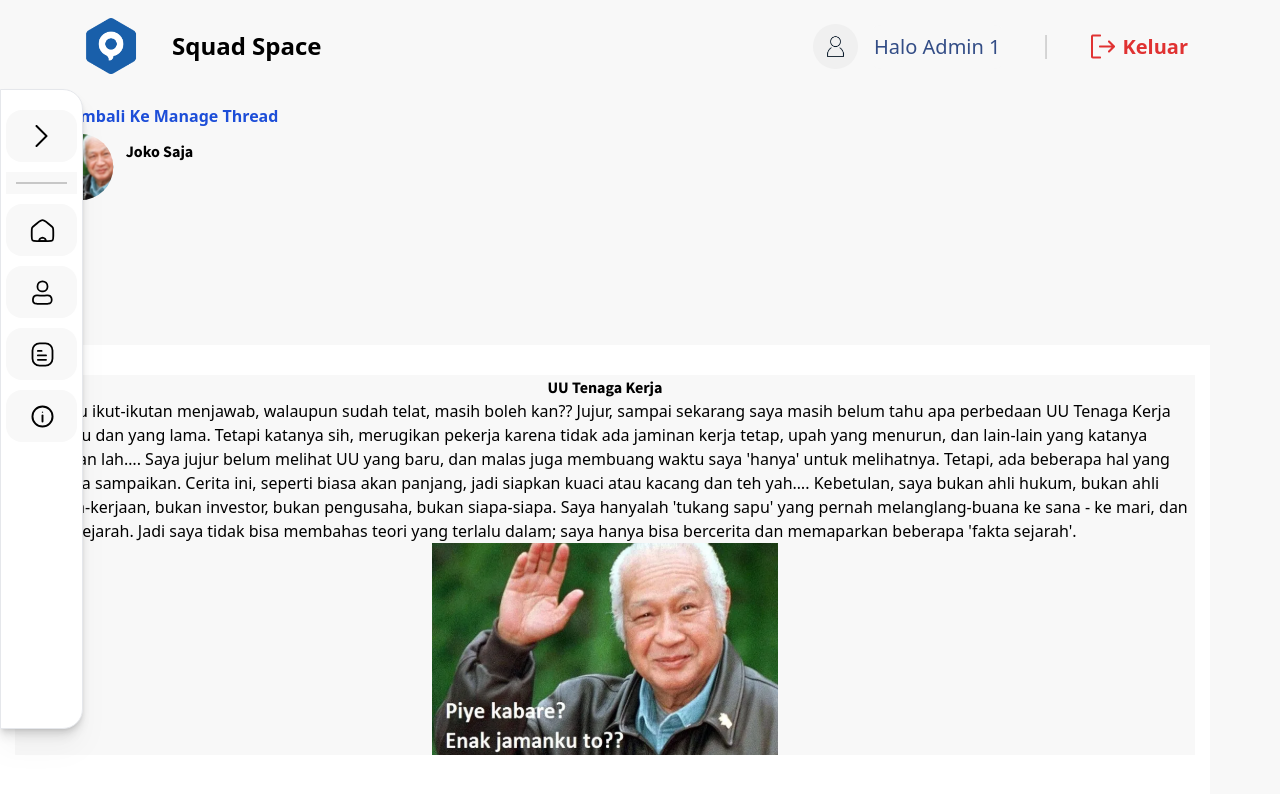
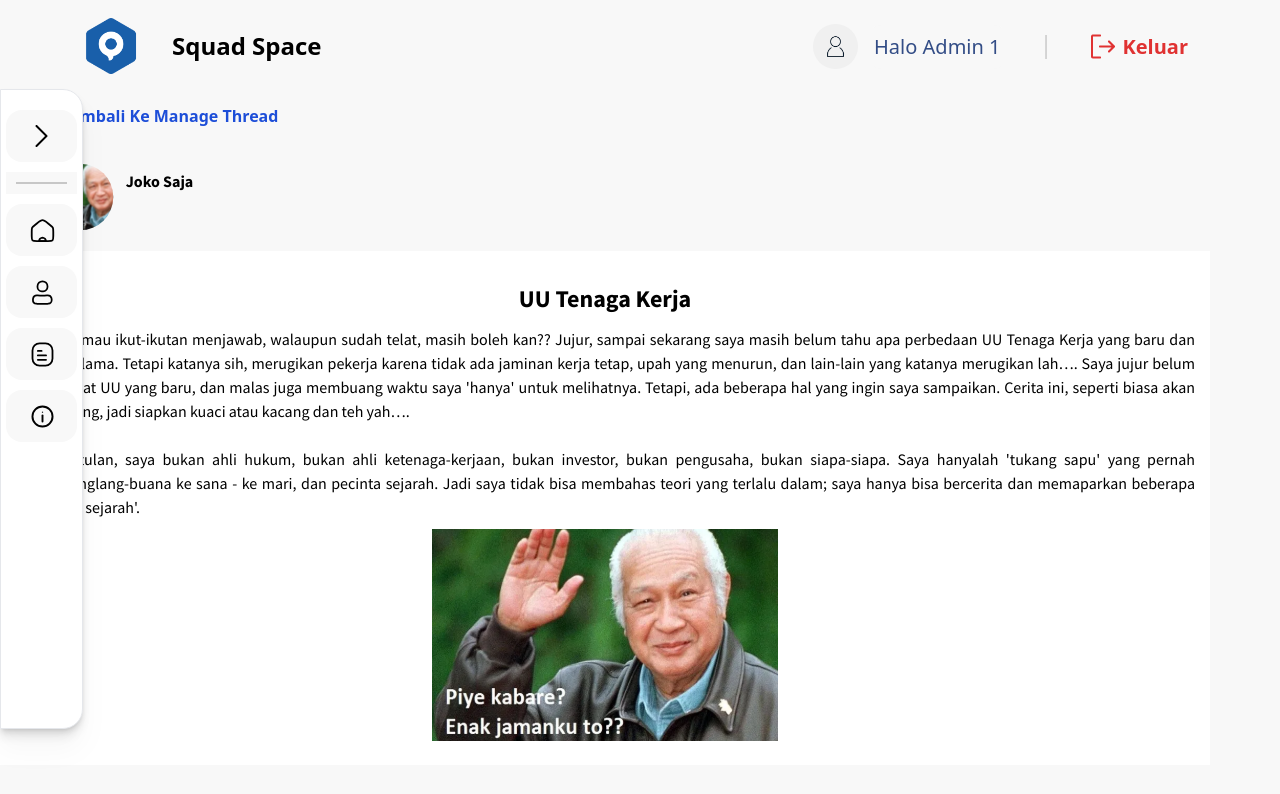
Before and after one commit to Capstone-Project-Kelompok-15/capstone-frontend, a React (Vite) app: page /show in a window 1280 px wide. Shown: the top 794 px of the page. Built offline with nearby package versions, Linux system fonts and the light colour scheme.

Commit message:
fix: thread

```diff
--- a/src/components/molecules/LaporanThread/LaporanThread.molecules.jsx
+++ b/src/components/molecules/LaporanThread/LaporanThread.molecules.jsx
@@ -3,11 +3,11 @@ import React from 'react'
 function LaporanThread() {
   return (
 
-    <div id='container_middle' className='rounded-md mt-3 flex justify-center items-center h-24  bg-white'>
+    <div id='container_middle' className='rounded-md mt-3 flex justify-center items-center h-24 w-[1210px]  bg-white'>
 
           <div>
-          <p id='jumlahthread' className='text-center text-[16px] font-source-sans'>999</p>
-          <p id='keteranganthread' className='text-center text-[16px] font-source-sans'>Jumlah Thread</p>
+          <p id='jumlahthread' className='text-center text-[16px] font-source-sans bg-white'>999</p>
+          <p id='keteranganthread' className='text-center text-[16px] font-source-sans bg-white'>Jumlah Thread</p>
           </div>
           </div>
   )
--- a/src/components/molecules/LihatThread/LihatThread.molecule.jsx
+++ b/src/components/molecules/LihatThread/LihatThread.molecule.jsx
@@ -3,22 +3,25 @@ import ThreadPhoto from '../../../assets/Threadphoto.svg'
 
 function LihatThread() {
   return (
-    <div className='h-[514px] w-[1210px] bg-white mt-[144px] px-[15px] py-[30px]'>
-        <div className='justify-center items-center'>
-          <h1 className='text-center font-source-sans font-bold'>UU Tenaga Kerja</h1>
+    <div className='h-[514px] w-[1210px] bg-white mt-[20px] px-[15px] py-[30px]'>
+        <div className='justify-center items-center bg-white'>
+          <h1 className='text-center font-source-sans font-bold bg-white text-[24px]'>UU Tenaga Kerja</h1>
         </div>
         <div>
-          <p>Saya mau ikut-ikutan menjawab, walaupun sudah telat, masih boleh kan?? Jujur, sampai sekarang saya masih belum tahu apa perbedaan UU Tenaga Kerja yang baru dan yang lama.
+          <p className='text-justify text-[16px] font-source-sans font-normal mt-[10px] ml-[30px] bg-white'>Saya mau ikut-ikutan menjawab, walaupun sudah telat, masih boleh kan?? Jujur, sampai sekarang saya masih belum tahu apa perbedaan UU Tenaga Kerja yang baru dan yang lama.
             Tetapi katanya sih, merugikan pekerja karena tidak ada jaminan kerja tetap, upah yang menurun, dan lain-lain yang katanya merugikan lah&hellip;.
             Saya jujur belum melihat UU yang baru, dan malas juga membuang waktu saya &apos;hanya&apos; untuk melihatnya. Tetapi, ada beberapa hal yang ingin saya sampaikan.
             Cerita ini, seperti biasa akan panjang, jadi siapkan kuaci atau kacang dan teh yah&hellip;.
+            <br />
+            <br />
             Kebetulan, saya bukan ahli hukum, bukan ahli ketenaga-kerjaan, bukan investor, bukan pengusaha, bukan siapa-siapa.
             Saya hanyalah &apos;tukang sapu&apos; yang pernah melanglang-buana ke sana - ke mari, dan pecinta sejarah.
             Jadi saya tidak bisa membahas teori yang terlalu dalam; saya hanya bisa bercerita dan memaparkan beberapa &apos;fakta sejarah&apos;.
+
             </p>
         </div>
-        <div className='flex justify-center'>
-          <img src={ThreadPhoto} alt=""/>
+        <div className='flex justify-center bg-white'>
+          <img src={ThreadPhoto} alt="" className='mt-[10px]'/>
         </div>
     </div>
   )
--- a/src/components/molecules/LihatThreadProfile/LihatThreadProfile.molecule.jsx
+++ b/src/components/molecules/LihatThreadProfile/LihatThreadProfile.molecule.jsx
@@ -4,7 +4,7 @@ import avatar from '../../../assets/avatar.svg'
 function LihatThread() {
   return (
 
-      <div className='flex w-[1210px] h-[62px] gap-[12px] px-[30px]'>
+      <div className='flex w-[1210px] h-[62px] gap-[12px] px-[30px] mt-[30px]'>
         <img src={avatar} alt="profile"  className='ml-[17px] mt-[-6px]'/>
         <div>
           <h1 className='font-source-sans font-bold w-[99px] h-[34px]'>Joko Saja</h1>
--- a/src/components/organisms/ThreadList/ThreadList.organisms.jsx
+++ b/src/components/organisms/ThreadList/ThreadList.organisms.jsx
@@ -3,17 +3,9 @@ import {ThreadProfile } from '../../molecules'
 
 function ThreadList() {
   return (
-    <div>
+    <div className='gap-[15px]'>
+      <ThreadProfile/>
 
-<div className="w-full ">
-                <div className="container mx-auto px-20">
-                    <div className="grid grid-cols-12 gap-1 pt-[10px]">
-                        <div className="col-end-13 col-span-11">
-                          <ThreadProfile/>
-                        </div>
-                    </div>
-                </div>
-            </div>
     </div>
   )
 }
--- a/src/components/organisms/ThreadStats/ThreadStats.organisms.jsx
+++ b/src/components/organisms/ThreadStats/ThreadStats.organisms.jsx
@@ -5,21 +5,13 @@ import { LaporanThread } from '../../molecules'
 function ThreadStats() {
     return (
         <div>
-        <div className="w-full ">
-                        <div className="container mx-auto px-20">
-                            <div className="grid grid-cols-12 gap-1 pt-[10px]">
-                                <div className="col-end-13 col-span-11">
-                                <div className='flex'>
-                                 <h1 className='font-source-sans font-normal text-[20px] '>Manage Thread</h1>
-                                 <img src={Information} alt="" className='ml-[15px]'/>
-                                 </div>
-                                  <LaporanThread/>
-                                </div>
-                            </div>
-                        </div>
-                    </div>
+            <div className='flex'>
+           <h1 className='font-source-sans font-normal text-[20px] '>Manage Thread</h1>
+            <img src={Information} alt="" className='ml-[15px]'/>
+            </div>
+            <LaporanThread/>
             </div>
     )
 }
 
-export default ThreadStats
+export default ThreadStats;
```
